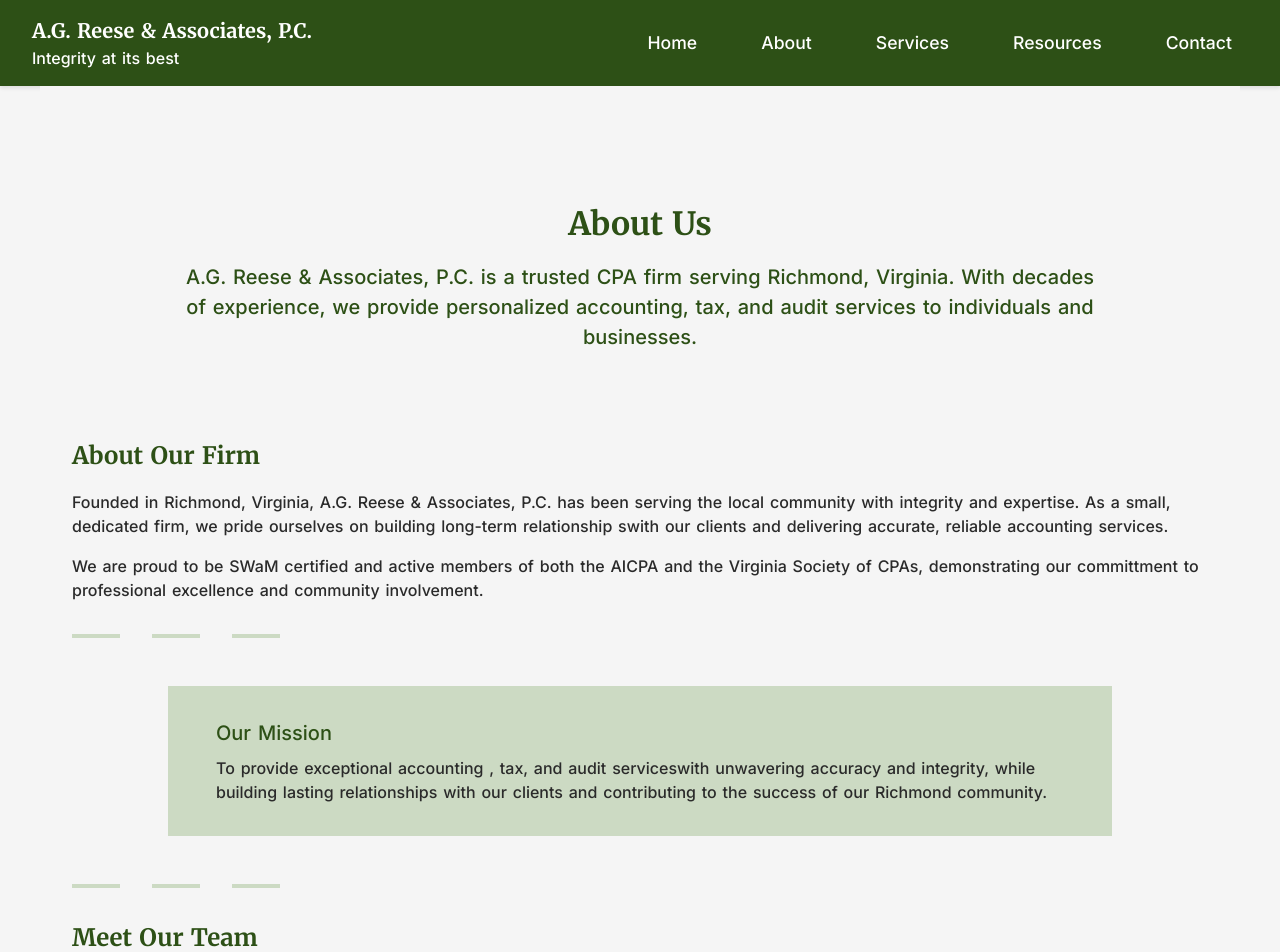
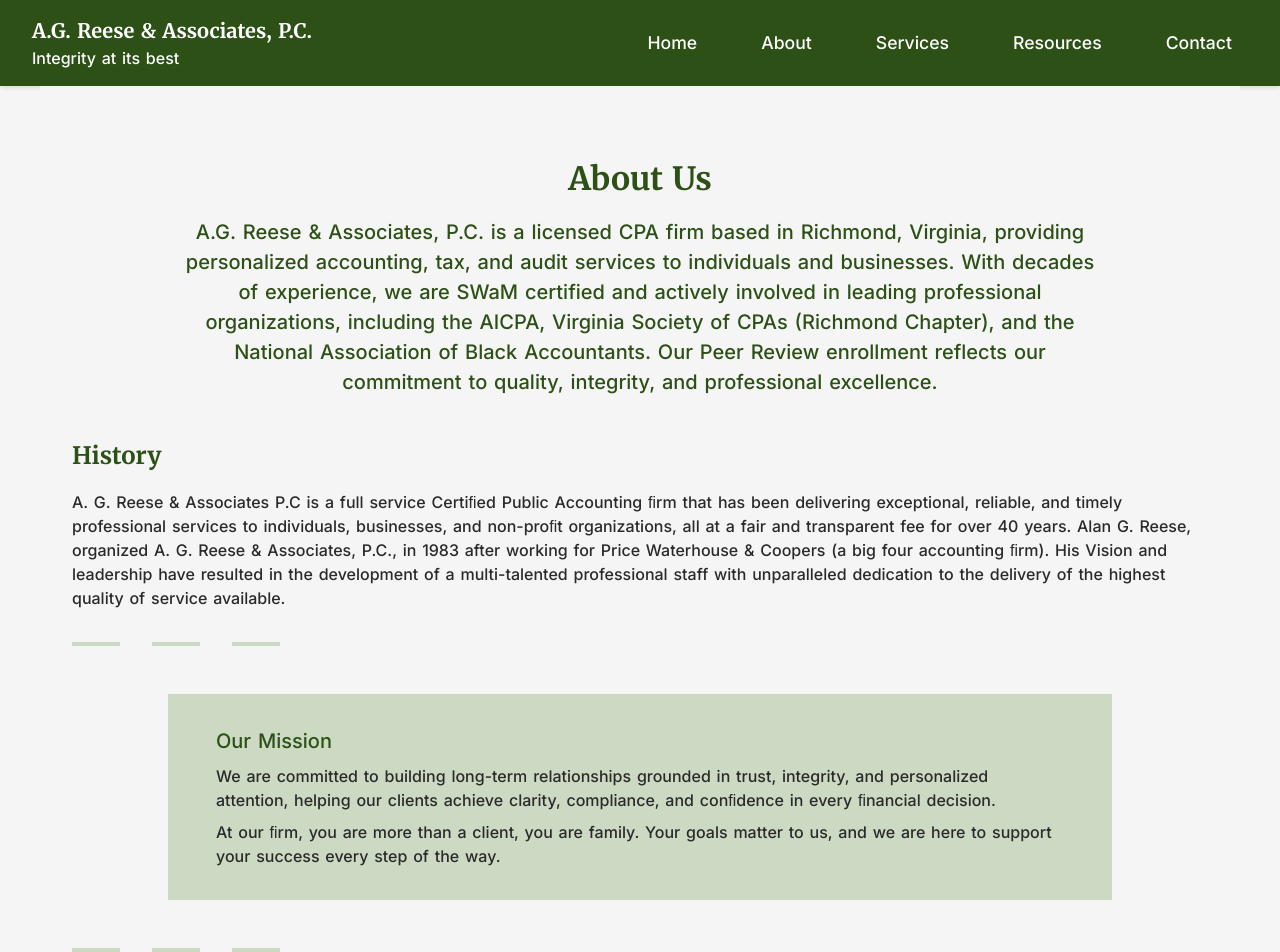
Before and after one commit to BeeDev-HiveCollective/agra-client, a React (Vite) app: page /about in a window 1280 px wide. Shown: the top 952 px of the page. Built offline with nearby package versions, Linux system fonts and the light colour scheme.

Commit message:
Updated About component

```diff
--- a/src/components/AboutComponents/AboutHeader/Header.jsx
+++ b/src/components/AboutComponents/AboutHeader/Header.jsx
@@ -6,7 +6,7 @@
             <div className="about-header-content">
                 <h2 className="about-header-title">About Us</h2>
                 <h4 className="about-header-subtitle">
-                    A.G. Reese & Associates, P.C. is a trusted CPA firm serving Richmond, Virginia. With decades of experience, we provide personalized accounting, tax, and audit services to individuals and businesses.
+                    A.G. Reese & Associates, P.C. is a licensed CPA firm based in Richmond, Virginia, providing personalized accounting, tax, and audit services to individuals and businesses. With decades of experience, we are SWaM certified and actively involved in leading professional organizations, including the AICPA, Virginia Society of CPAs (Richmond Chapter), and the National Association of Black Accountants. Our Peer Review enrollment reflects our commitment to quality, integrity, and professional excellence.
                 </h4>
             </div>
         </div>
--- a/src/components/AboutComponents/AboutOurFirm/AboutOurFirm.jsx
+++ b/src/components/AboutComponents/AboutOurFirm/AboutOurFirm.jsx
@@ -4,9 +4,10 @@
 function AboutOurFirm () {
     return (
         <div>
-            <h3 className="our-firm-header">About Our Firm</h3>
-            <h5 className="our-firm-content">Founded in Richmond, Virginia, A.G. Reese & Associates, P.C. has been serving the local community with integrity and expertise. As a small, dedicated firm, we pride ourselves on building long-term relationship swith our clients and delivering accurate, reliable accounting services.</h5>
-            <h5 className="our-firm-content">We are proud to be SWaM certified and active members of both the AICPA and the Virginia Society of CPAs, demonstrating our committment to professional excellence and community involvement.</h5>
+            <h3 className="our-firm-header">History</h3>
+            <h5 className="our-firm-content">
+                A. G. Reese & Associates P.C is a full service Certiﬁed Public Accounting ﬁrm that has been delivering exceptional, reliable, and timely professional services to individuals, businesses, and non-proﬁt organizations, all at a fair and transparent fee for over 40 years. Alan G. Reese, organized A. G. Reese & Associates, P.C., in 1983 after working for Price Waterhouse & Coopers (a big four accounting ﬁrm). His Vision and leadership have resulted in the development of a multi-talented professional staff with unparalleled dedication to the delivery of the highest quality of service available.
+            </h5>
             <Divider />
         </div>
     )
--- a/src/components/AboutComponents/OurMission/OurMission.jsx
+++ b/src/components/AboutComponents/OurMission/OurMission.jsx
@@ -6,7 +6,12 @@
         <div>
             <div className="our-mission">
                 <h4 className="our-mission-header">Our Mission</h4>
-                <h5 className="our-mission-content">To provide exceptional accounting , tax, and audit serviceswith unwavering accuracy and integrity, while building lasting relationships with our clients and contributing to the success of our Richmond community.</h5>
+                <h5 className="our-mission-content">
+                    We are committed to building long-term relationships grounded in trust, integrity, and personalized attention, helping our clients achieve clarity, compliance, and conﬁdence in every ﬁnancial decision.
+                </h5>
+                <h5 className="our-mission-content">
+                    At our ﬁrm, you are more than a client, you are family. Your goals matter to us, and we are here to support your success every step of the way.
+                </h5>
             </div>
             <Divider />
         </div>
```
